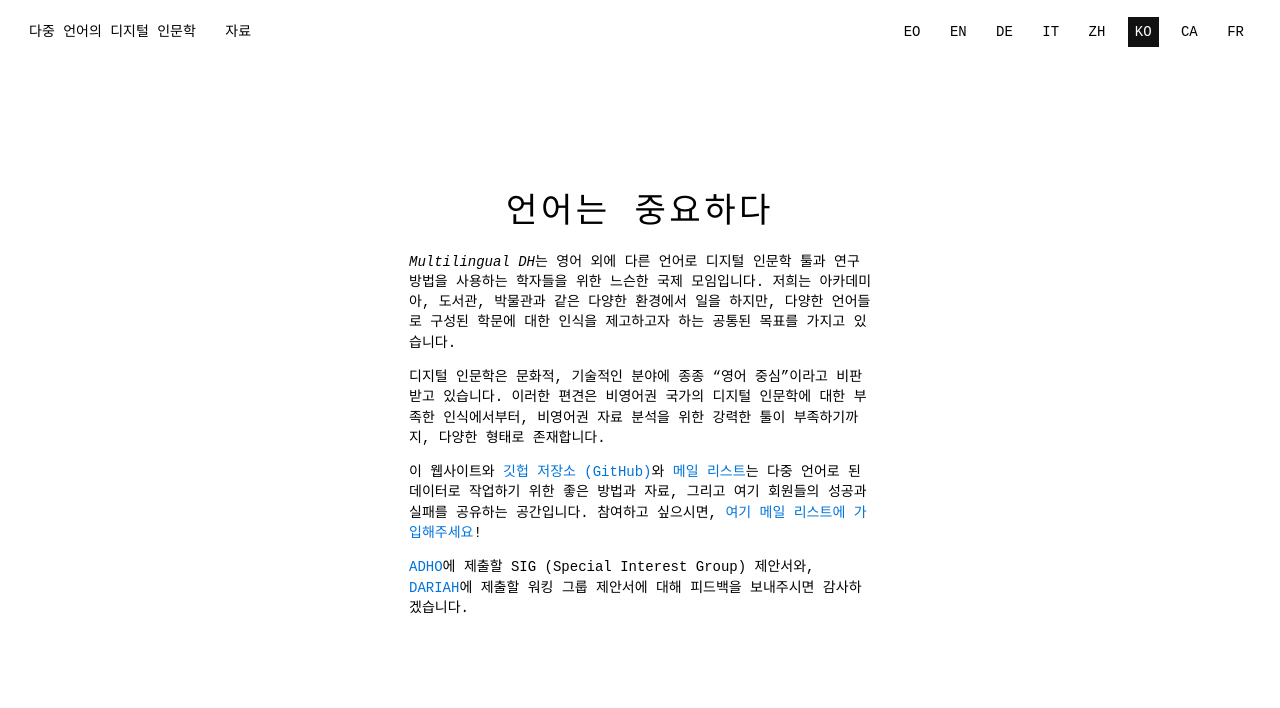
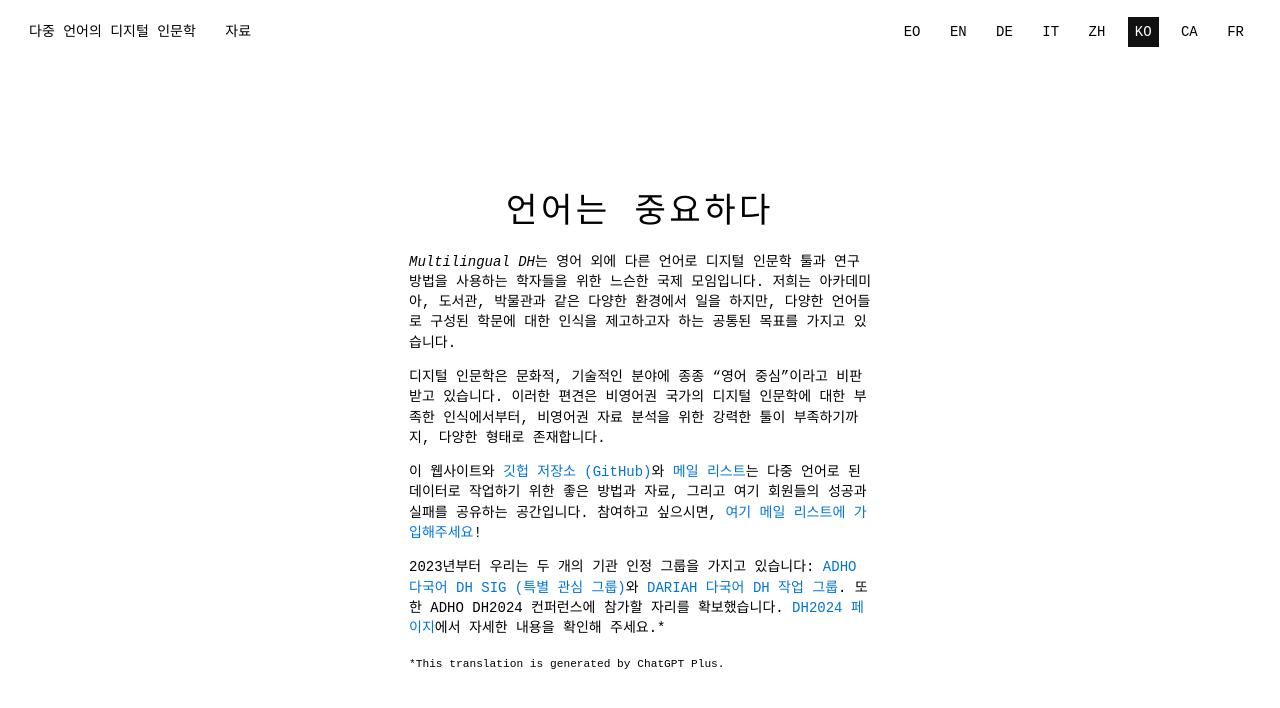
Before and after one commit to multilingual-dh/multilingual-dh.github.io, a Jekyll site: the page built from ko/index.md, in a window 1280 px wide. Shown: the top 708 px of the page. Built offline with Jekyll 4.4.1, drawn with Linux system fonts in a browser that asks for light colours.

Commit message:
added info about dh2024

```diff
--- a/ko/index.md
+++ b/ko/index.md
@@ -12,4 +12,7 @@ language: ko
 
 이 웹사이트와 [깃헙 저장소 (GitHub)](https://github.com/multilingual-dh)와 [메일 리스트](https://mailman.stanford.edu/mailman/listinfo/multilingual-dh)는 다중 언어로 된 데이터로 작업하기 위한 좋은 방법과 자료, 그리고 여기 회원들의 성공과 실패를 공유하는 공간입니다. 참여하고 싶으시면, [여기 메일 리스트에 가입해주세요](https://mailman.stanford.edu/mailman/listinfo/multilingual-dh)!
 
-[ADHO](http://adho.org/)에 제출할 SIG (Special Interest Group) 제안서와, [DARIAH](https://www.dariah.eu/)에 제출할 워킹 그룹 제안서에 대해 피드백을 보내주시면 감사하겠습니다.
+2023년부터 우리는 두 개의 기관 인정 그룹을 가지고 있습니다: [ADHO 다국어 DH SIG (특별 관심 그룹)](https://adho.org/sigs/#multilingual-DH)와 [DARIAH 다국어 DH 작업 그룹](https://multilingual.hypotheses.org/). 또한 ADHO DH2024 컨퍼런스에 참가할 자리를 확보했습니다. [DH2024 페이지](http://multilingualdh.org/en/dh2024/)에서 자세한 내용을 확인해 주세요.*
+
+
+<small>*This translation is generated by ChatGPT Plus.</small>
```
